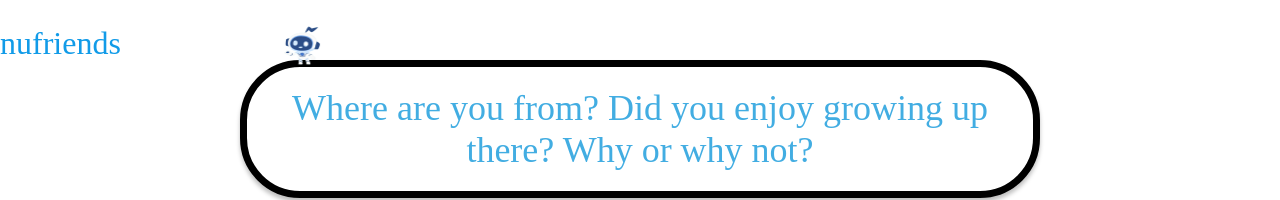
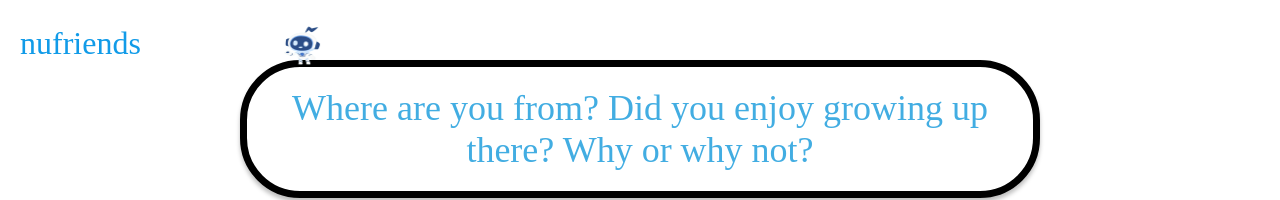
Before and after one commit to jpryor812/nufirends-final-2.2, a Next.js app: page /answer-questions-Q1 in a window 1280 px wide. Shown: the top 200 px of the page. Built offline with nearby package versions, Linux system fonts and the light colour scheme; a web font is replaced by a local one.

Commit message:
Update Q1.module.css

```diff
--- a/pages/answer-questions-Q1/Q1.module.css
+++ b/pages/answer-questions-Q1/Q1.module.css
@@ -12,12 +12,12 @@
  	margin: 0 !important;
   	position: absolute;
   	top: 25px;
-  	left: 0px;
+  	left: 20px;
   	display: flex;
   	flex-direction: row;
   	align-items: flex-start;
   	justify-content: flex-start;
-  	gap: 10px;
+  	gap: 5px;
   	z-index: 1;
 }
 @media (max-width: 768px) {
@@ -36,7 +36,7 @@
 .robotHeaderImageIcon {
   width: 40px;
   height: 42px;
-  margin-left: 10px;
+  margin-left: -5px;
 }
 
 /* Text Box */
```
